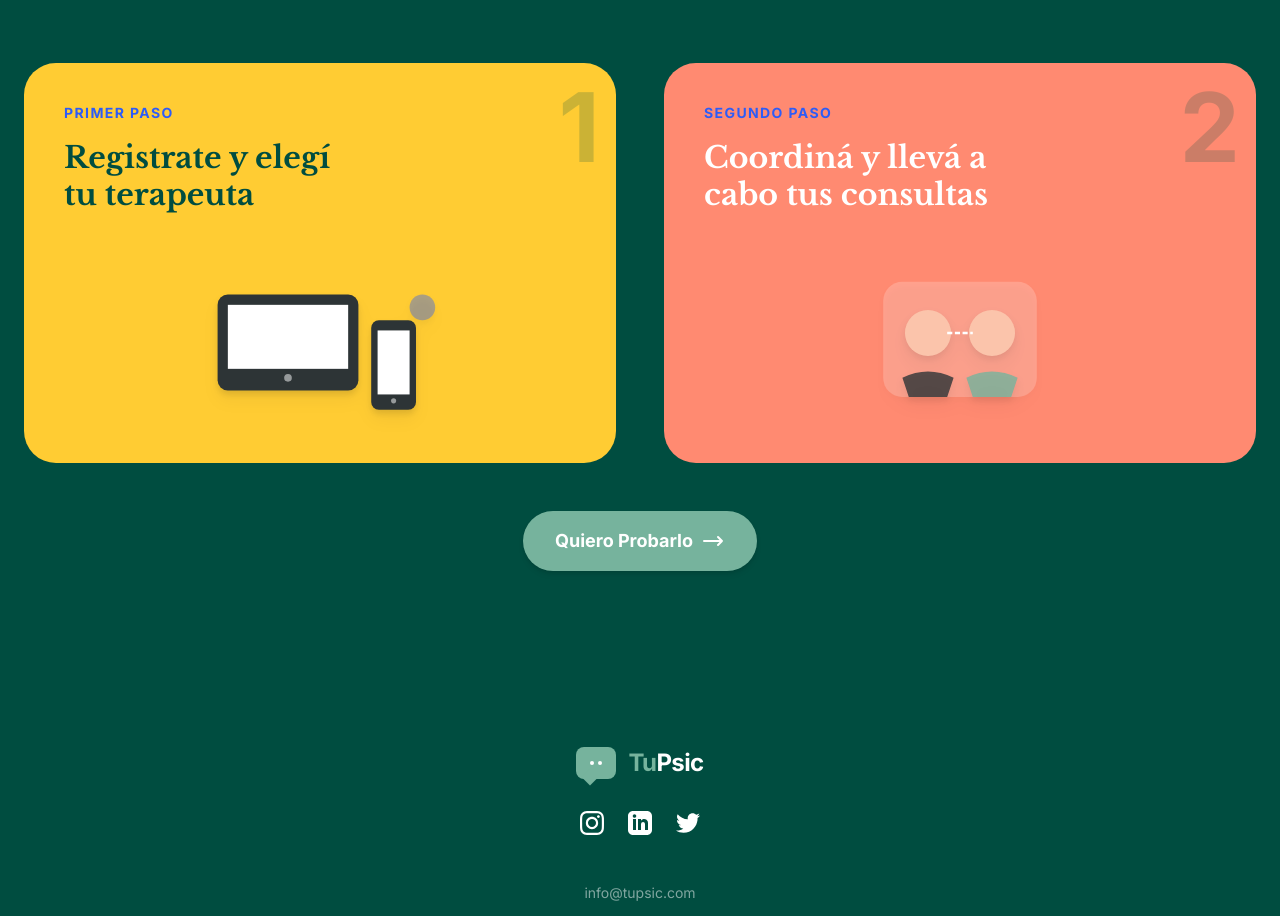
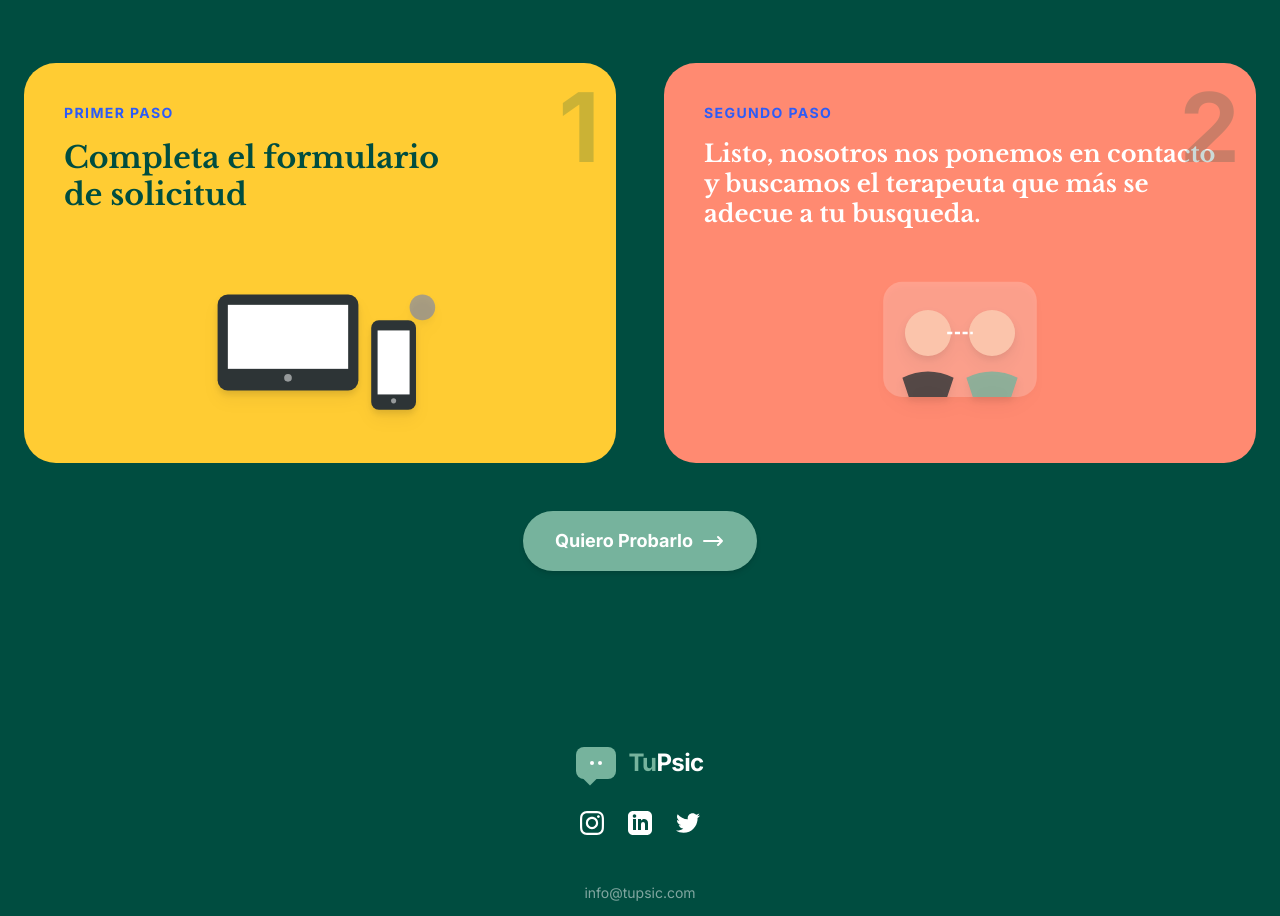
Before and after one commit to EmeemAi/tupsic, a plain HTML site: page index.html in a window 1280 px wide. Shown: the part 1720-2636 px from the top of the page. Drawn offline with nearby package versions, Linux system fonts and the light colour scheme.

Commit message:
Update index.html

```diff
--- a/index.html
+++ b/index.html
@@ -385,7 +385,7 @@
                     <span class="step-number text-brandGreenDark">1</span>
                     <div>
                         <p class="text-brandBlue font-bold tracking-widest uppercase text-sm mb-4">Primer Paso</p>
-                        <h3 class="serif text-3xl font-bold text-brandGreenDark mb-6 leading-tight">Registrate y elegí <br> tu terapeuta</h3>
+                        <h3 class="serif text-3xl font-bold text-brandGreenDark mb-6 leading-tight">Completa el formulario <br> de solicitud</h3>
                     </div>
                     <div class="flex justify-center">
                         <!-- Illustration: Modern Device Drawing -->
@@ -408,7 +408,7 @@
                     <span class="step-number text-brandGreenDark">2</span>
                     <div>
                         <p class="text-brandBlue font-bold tracking-widest uppercase text-sm mb-4">Segundo Paso</p>
-                        <h3 class="serif text-3xl font-bold text-white mb-6 leading-tight">Coordiná y llevá a <br> cabo tus consultas</h3>
+                        <h3 class="serif text-2xl font-bold text-white mb-6 leading-tight">Listo, nosotros nos ponemos en contacto y buscamos el terapeuta que más se adecue a tu busqueda.</h3>
                     </div>
                     <div class="flex justify-center">
                         <!-- Illustration: Modern Video Call Drawing -->
```
